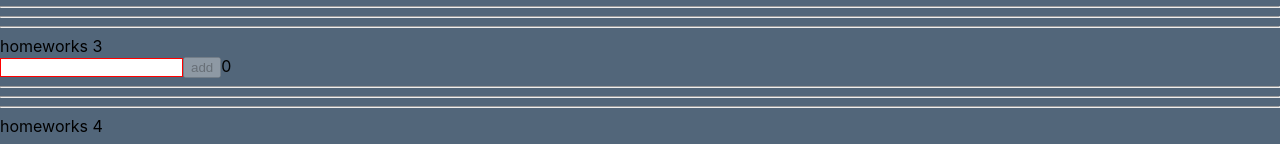
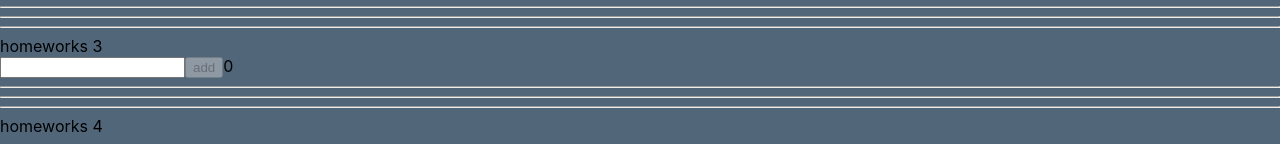
Before and after one commit to gurskygursky/ignat-homeworks, a React (Create React App) app: page /#/pre-junior in a window 1280 px wide. Shown: the part 774-918 px from the top of the page. Built offline with nearby package versions, Linux system fonts and the light colour scheme.

Commit message:
to redo hw3

```diff
--- a/src/p2-homeworks/h3/Greeting.tsx
+++ b/src/p2-homeworks/h3/Greeting.tsx
@@ -1,31 +1,27 @@
-import React, {KeyboardEvent} from 'react'
+import React, {ChangeEvent, KeyboardEvent} from 'react'
 import s from './Greeting.module.css'
 
 type GreetingPropsType = {
     name: string // need to fix any
-    setNameCallback: any // need to fix any
+    setNameCallback: (e: ChangeEvent<HTMLInputElement>) => void // need to fix any
     addUser: () => void // need to fix any
     error: string // need to fix any
     totalUsers: number // need to fix any
-    addUserEnter: (e: KeyboardEvent<HTMLInputElement>) => void
+    keyPressEnter: (e: KeyboardEvent<HTMLInputElement>) => void
 }
 
 // презентационная компонента (для верстальщика)
 const Greeting: React.FC<GreetingPropsType> = (
-    {name, setNameCallback, addUser, addUserEnter, error, totalUsers} // деструктуризация пропсов
+    {name, setNameCallback, addUser, error, totalUsers, keyPressEnter} // деструктуризация пропсов
 ) => {
-    const inputClass = s.error    // need to fix with (?:)
+    const inputClass = error ? s.error : '' // need to fix with (?:)
+    const disabledInput = name === ''
 
     return (
         <div>
-            <input value={name}
-                   onChange={setNameCallback}
-                   className={inputClass}
-                   onKeyPress={addUserEnter}
-
-            />
+            <input value={name} onChange={setNameCallback} className={inputClass} onKeyPress={keyPressEnter}/>
             <span>{error}</span>
-            <button onClick={addUser} disabled={!name}> add </button>
+            <button onClick={addUser} disabled={disabledInput}>add</button>
             <span>{totalUsers}</span>
         </div>
     )
--- a/src/p2-homeworks/h3/GreetingContainer.tsx
+++ b/src/p2-homeworks/h3/GreetingContainer.tsx
@@ -5,7 +5,6 @@ import {UserType} from "./HW3";
 type GreetingContainerPropsType = {
     users: UserType[] // need to fix any
     addUserCallback: (name: string) => void // need to fix any
-
 }
 
 // более простой и понятный для новичков
@@ -17,32 +16,27 @@ const GreetingContainer: React.FC<GreetingContainerPropsType> = ({users, addUser
     const [name, setName] = useState<string>('') // need to fix any
     const [error, setError] = useState<string>('') // need to fix any
 
-    const setNameCallback = (e: ChangeEvent<HTMLInputElement> ) => { // need to fix any
-        const trimmedName = e.currentTarget.value.trim()
-        // need to fix
-
-        if (trimmedName) {
-            setName(trimmedName)
-            error && setError("")
-        } else  {
+    const setNameCallback = (e: ChangeEvent<HTMLInputElement>) => { // need to fix any
+        if (e.currentTarget.value.trim()) {
+            setName(e.currentTarget.value.trim())// need to fix
+            error && setError('')
+        } else {
             name && setName("")
-            setError("name is require!")
+            setError("Name is required!")
         }
     }
-
     const addUser = () => {
         addUserCallback(name)
         alert(`Hello ${name} !`) // need to fix
-        setName("")
+        setName('')
+    }
+    const keyPressEnter = (e: KeyboardEvent<HTMLInputElement>) => {
+        if (e.key === 'Enter' && name)
+            addUser()
     }
 
-    const totalUsers = users.length// need to fix
 
-    const addUserEnter = (e: KeyboardEvent<HTMLInputElement>) => {
-        if (e.key === "Enter" && name) {
-            addUser()
-        }
-    }
+    const totalUsers = users.length // need to fix
 
     return (
         <Greeting
@@ -51,7 +45,7 @@ const GreetingContainer: React.FC<GreetingContainerPropsType> = ({users, addUser
             addUser={addUser}
             error={error}
             totalUsers={totalUsers}
-            addUserEnter={addUserEnter}
+            keyPressEnter={keyPressEnter}
         />
     )
 }
--- a/src/p2-homeworks/h3/HW3.tsx
+++ b/src/p2-homeworks/h3/HW3.tsx
@@ -1,6 +1,6 @@
 import React, {useState} from 'react'
+import {v1} from 'uuid'
 import GreetingContainer from './GreetingContainer'
-import { v1 } from 'uuid'
 
 // types
 export type UserType = {
@@ -13,12 +13,7 @@ function HW3() {
     const [users, setUsers] = useState<UserType[]>([]) // need to fix any
 
     const addUserCallback = (name: string) => { // need to fix any
-        const userName = {
-            _id: v1(),
-            name: name
-        }
-        setUsers([userName, ...users]) // need to fix
-        console.log(users)
+        setUsers([{_id: v1(), name: name}, ...users]) // need to fix
     }
 
     return (
@@ -27,9 +22,7 @@ function HW3() {
             homeworks 3
 
             {/*should work (должно работать)*/}
-            <GreetingContainer users={users}
-                               addUserCallback={addUserCallback}
-            />
+            <GreetingContainer users={users} addUserCallback={addUserCallback}/>
 
             <hr/>
             {/*для личного творчества, могу проверить*/}
```
